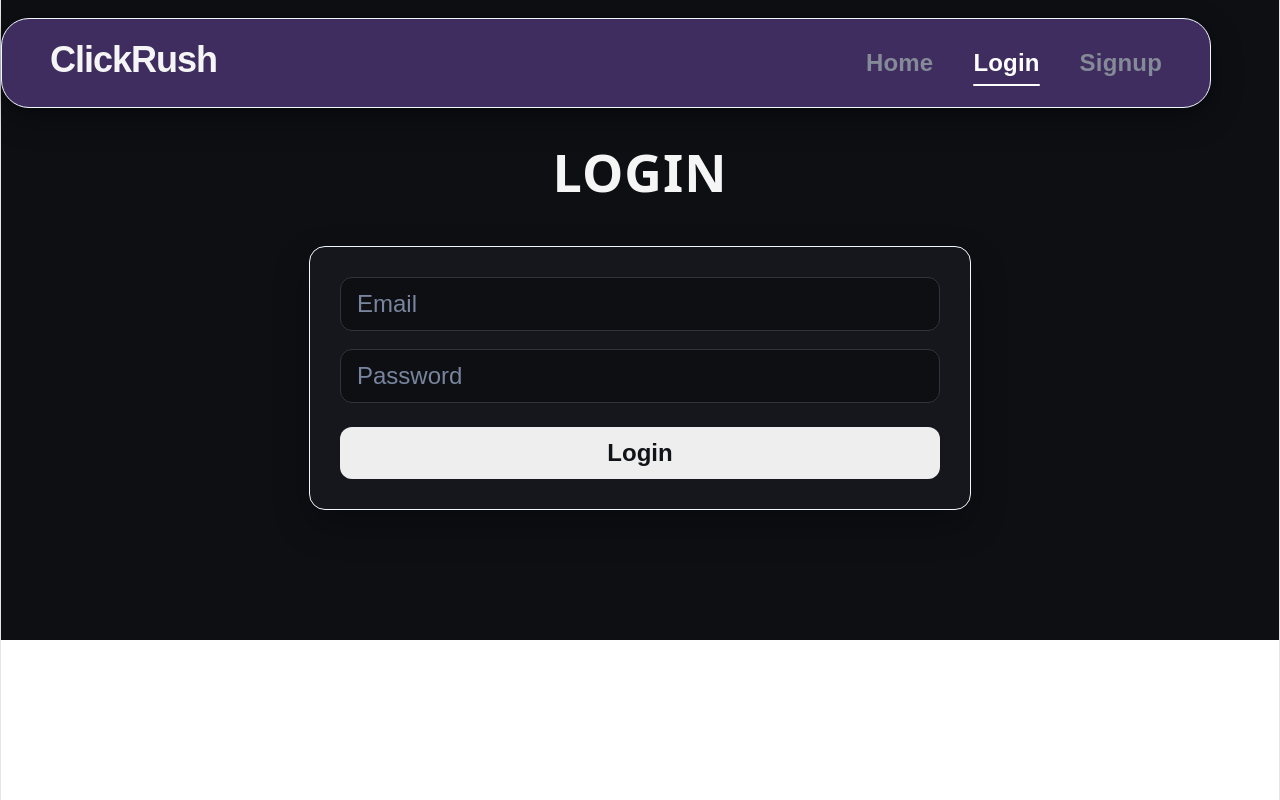
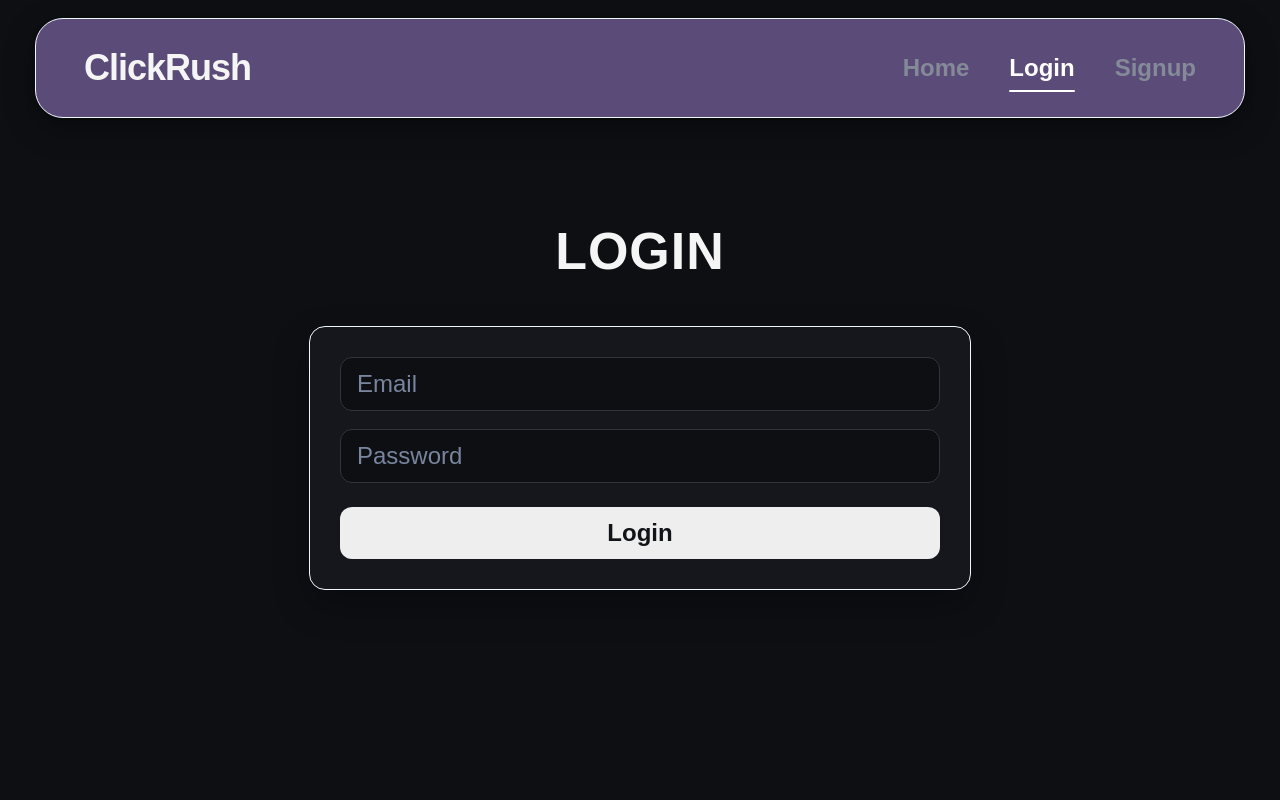
Before and after one commit to mansiey/FullStack-Projects, a React app in the folder 1. ClickRush/Frontend/: page /login in a window 1280 px wide. Built offline with nearby package versions, Linux system fonts and the light colour scheme; the HTML template or start-up script is replaced by a standard one; a web font is replaced by a local one.

Commit message:
change styling

```diff
--- a/1. ClickRush/Frontend/src/components/Navbar.css
+++ b/1. ClickRush/Frontend/src/components/Navbar.css
@@ -3,16 +3,22 @@
 
 .navbar {
     position: absolute;
+    top: 18px;
+    left: 50%;
+    transform: translateX(-50%);
     z-index: 100;
+
     width: calc(100% - 70px);
     min-height: 80px;
     box-sizing: border-box;
-    margin: 18px auto 0;
+
     padding: 28px 48px;
+
     display: flex;
     align-items: center;
     justify-content: space-between;
-    background: rgba(80, 57, 122, 0.749);
+
+    background: rgba(118, 97, 156, 0.749);
 
     border: 1px solid aliceblue;
     border-radius: 28px;
--- a/1. ClickRush/Frontend/src/index.css
+++ b/1. ClickRush/Frontend/src/index.css
@@ -1,111 +1,18 @@
-:root {
-  --text: #6b6375;
-  --text-h: #08060d;
-  --bg: #fff;
-  --border: #e5e4e7;
-  --code-bg: #f4f3ec;
-  --accent: #aa3bff;
-  --accent-bg: rgba(170, 59, 255, 0.1);
-  --accent-border: rgba(170, 59, 255, 0.5);
-  --social-bg: rgba(244, 243, 236, 0.5);
-  --shadow:
-    rgba(0, 0, 0, 0.1) 0 10px 15px -3px, rgba(0, 0, 0, 0.05) 0 4px 6px -2px;
-
-  --sans: system-ui, 'Segoe UI', Roboto, sans-serif;
-  --heading: system-ui, 'Segoe UI', Roboto, sans-serif;
-  --mono: ui-monospace, Consolas, monospace;
-
-  font: 18px/145% var(--sans);
-  letter-spacing: 0.18px;
-  color-scheme: light dark;
-  color: var(--text);
-  background: var(--bg);
-  font-synthesis: none;
-  text-rendering: optimizeLegibility;
-  -webkit-font-smoothing: antialiased;
-  -moz-osx-font-smoothing: grayscale;
-
-  @media (max-width: 1024px) {
-    font-size: 16px;
-  }
-}
-
-@media (prefers-color-scheme: dark) {
-  :root {
-    --text: #9ca3af;
-    --text-h: #f3f4f6;
-    --bg: #16171d;
-    --border: #2e303a;
-    --code-bg: #1f2028;
-    --accent: #c084fc;
-    --accent-bg: rgba(192, 132, 252, 0.15);
-    --accent-border: rgba(192, 132, 252, 0.5);
-    --social-bg: rgba(47, 48, 58, 0.5);
-    --shadow:
-      rgba(0, 0, 0, 0.4) 0 10px 15px -3px, rgba(0, 0, 0, 0.25) 0 4px 6px -2px;
-  }
-
-  #social .button-icon {
-    filter: invert(1) brightness(2);
-  }
+html,
+body,
+#root {
+    min-height: 100%;
+    background: #0b0d10;
 }
 
 body {
-  margin: 0;
+    margin: 0;
+    padding: 0;
+    min-width: 320px;
+    min-height: 100vh;
 }
 
 #root {
-  /* width: 1126px; */
-  max-width: 100%;
-  margin: 0 auto;
-  text-align: center;
-  border-inline: 1px solid var(--border);
-  min-height: 100svh;
-  display: flex;
-  flex-direction: column;
-  box-sizing: border-box;
+    width: 100%;
+    min-height: 100vh;
 }
-
-h1,
-h2 {
-  font-family: var(--heading);
-  font-weight: 500;
-  color: var(--text-h);
-}
-
-h1 {
-  font-size: 56px;
-  letter-spacing: -1.68px;
-  margin: 32px 0;
-  @media (max-width: 1024px) {
-    font-size: 36px;
-    margin: 20px 0;
-  }
-}
-h2 {
-  font-size: 24px;
-  line-height: 118%;
-  letter-spacing: -0.24px;
-  margin: 0 0 8px;
-  @media (max-width: 1024px) {
-    font-size: 20px;
-  }
-}
-p {
-  margin: 0;
-}
-
-code,
-.counter {
-  font-family: var(--mono);
-  display: inline-flex;
-  border-radius: 4px;
-  color: var(--text-h);
-}
-
-code {
-  font-size: 15px;
-  line-height: 135%;
-  padding: 4px 8px;
-  background: var(--code-bg);
-}
--- a/1. ClickRush/Frontend/src/pages/Games.css
+++ b/1. ClickRush/Frontend/src/pages/Games.css
@@ -14,12 +14,13 @@ body {
 
 
 .games-page {
-    min-height: 80vh;
+    min-height: 100vh;
     box-sizing: border-box;
     display: flex;
     flex-direction: column;
     align-items: center;
     padding: 45px 20px;
+    padding-top: 150px;
     line-height: 1.6;
     background:
         radial-gradient(
--- a/1. ClickRush/Frontend/src/pages/Home.css
+++ b/1. ClickRush/Frontend/src/pages/Home.css
@@ -8,6 +8,7 @@
     align-items: center;
     line-height: 1.6;
     padding: 60px 40px;
+    padding-top: 200px;
 
     background:
         radial-gradient(
--- a/1. ClickRush/Frontend/src/pages/Leaderboards.css
+++ b/1. ClickRush/Frontend/src/pages/Leaderboards.css
@@ -9,6 +9,8 @@
     padding: 45px 0 60px;
     color: #ffffff;
     line-height: 1.6;
+    padding-top: 150px;
+
 }
 
 
--- a/1. ClickRush/Frontend/src/pages/Login.css
+++ b/1. ClickRush/Frontend/src/pages/Login.css
@@ -1,7 +1,7 @@
 /* Login-Page */
 
 .login-page {
-    min-height: 80vh;
+    min-height: 100vh;
     display: flex;
     flex-direction: column;
     align-items: center;
--- a/1. ClickRush/Frontend/src/pages/Profile.css
+++ b/1. ClickRush/Frontend/src/pages/Profile.css
@@ -2,12 +2,11 @@
 
 
 .profile-page {
-    min-height: 80vh;
+    min-height: 100vh;
     width: 70%;
     margin: 40px auto;
     padding: 28px 32px 35px;
-    background: #111318;
-    border: 1px solid #252832;
+    padding-top: 150px;
     border-radius: 16px;
     box-shadow: 0 12px 30px rgba(0, 0, 0, 0.3);
     line-height: 1.6;
--- a/1. ClickRush/Frontend/src/pages/Signup.css
+++ b/1. ClickRush/Frontend/src/pages/Signup.css
@@ -1,7 +1,7 @@
    /* SIGNUP PAGE */
 
 .signup-page {
-    min-height: 80vh;
+    min-height: 100vh;
     display: flex;
     flex-direction: column;
     align-items: center;
```
Also changed, not shown: 1. ClickRush/Frontend/src/App.css (+3 -183 lines).
